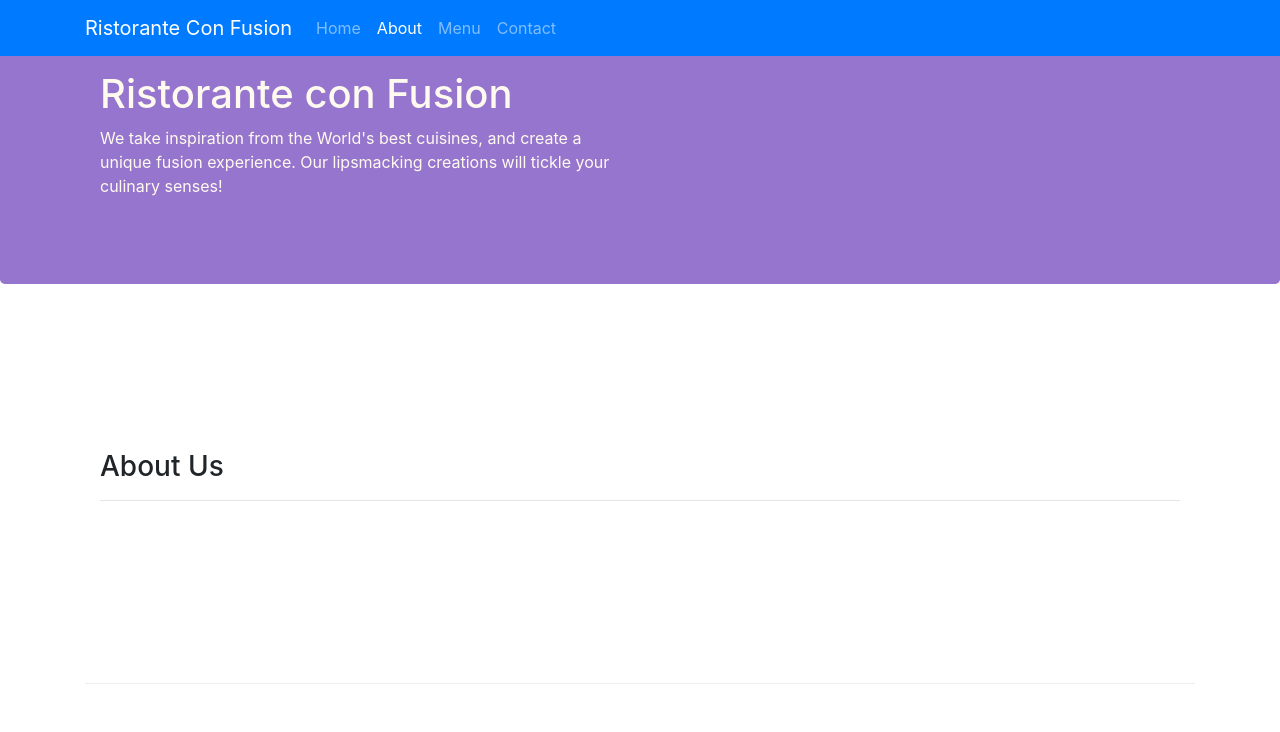
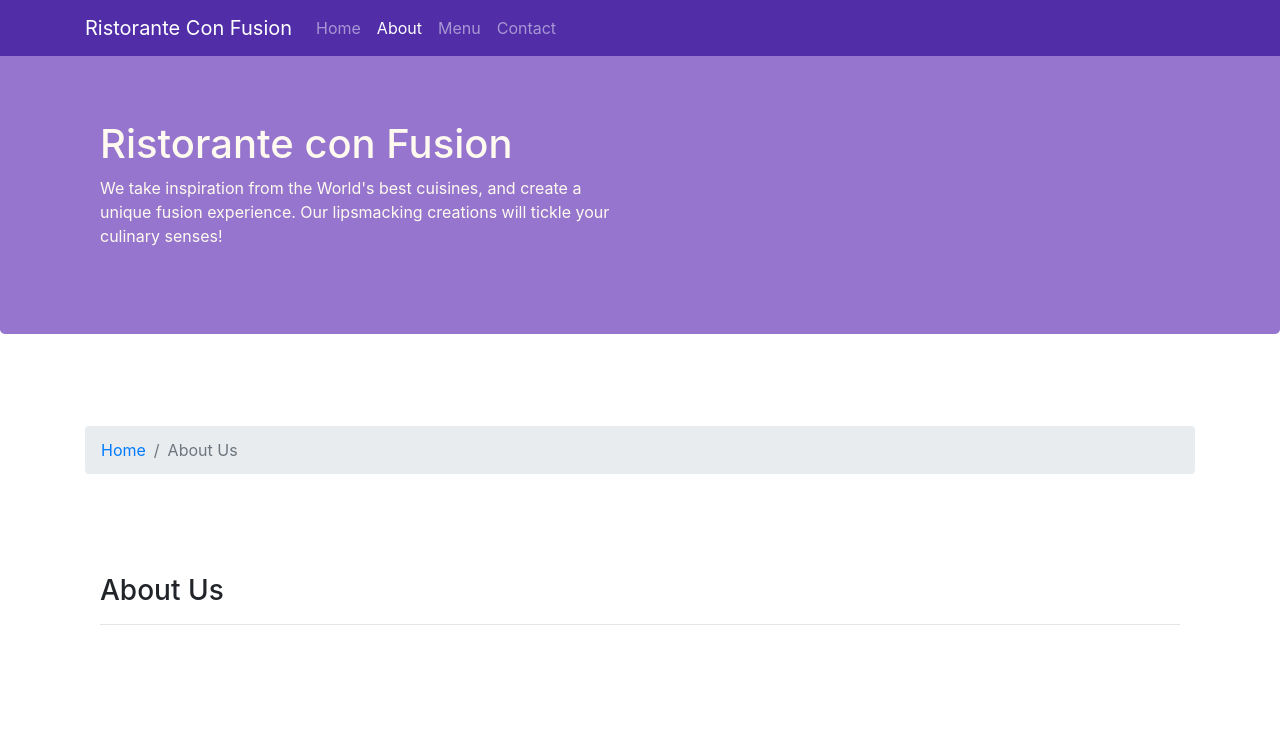
Before and after one commit to jaybytez/conFusion, a website: page aboutus.html in a window 1280 px wide. Shown: the top 732 px of the page. Drawn offline with nearby package versions, Linux system fonts and the light colour scheme.

Commit message:
Add breadcrumb and collapsed menu

```diff
--- a/aboutus.html
+++ b/aboutus.html
@@ -14,9 +14,10 @@
 </head>
 
 <body>
-    <nav class="navbar navbar-dark navbar-expand-sm bg-primary fixed-top">
+    <nav class="navbar navbar-dark navbar-expand-sm fixed-top">
         <div class="container">
            <a class="navbar-brand" href="#">Ristorante Con Fusion</a>
+                <div class="collapse navbar-collapse" id="Navbar">
                     <ul class="navbar-nav mr-auto">
                         <li class="nav-item"><a class="nav-link" href="#">Home</a></li>
                         <li class="nav-item active"><a class="nav-link" href="./aboutus.html">About</a></li>
@@ -24,6 +25,10 @@
                         <li class="nav-item"><a class="nav-link" href="#">Contact</a></li>
                     </ul>
                 </div>
+        </div>
+        <button class="navbar-toggler" type="button" data-toggle="collapse" data-target="#Navbar">
+            <span class="navbar-toggler-icon"></span>
+        </button>
     </nav>
     <header class="jumbotron">
         <div class="container">
@@ -40,6 +45,10 @@
 
     <div class="container">
         <div class="row row-content align-items-center">
+            <ol class="col-12 breadcrumb">
+                <li class="breadcrumb-item"><a href="./index.html">Home</a></li>
+                <li class="breadcrumb-item active">About Us</li>
+            </ol>
             <div class="col-12">
                <h3>About Us</h3>
                <hr>
--- a/css/styles.css
+++ b/css/styles.css
@@ -1,3 +1,12 @@
+body{
+    padding:50px 0px 0px 0px;
+    z-index:0;
+}
+
+.navbar-dark {
+     background-color: #512DA8;
+}
+
 .row-header{
     margin:0px auto;
     padding:0px;
```
Also changed, not shown: index.html (+6 -1 lines). Lines whose indentation alone changed are shown as unchanged.
